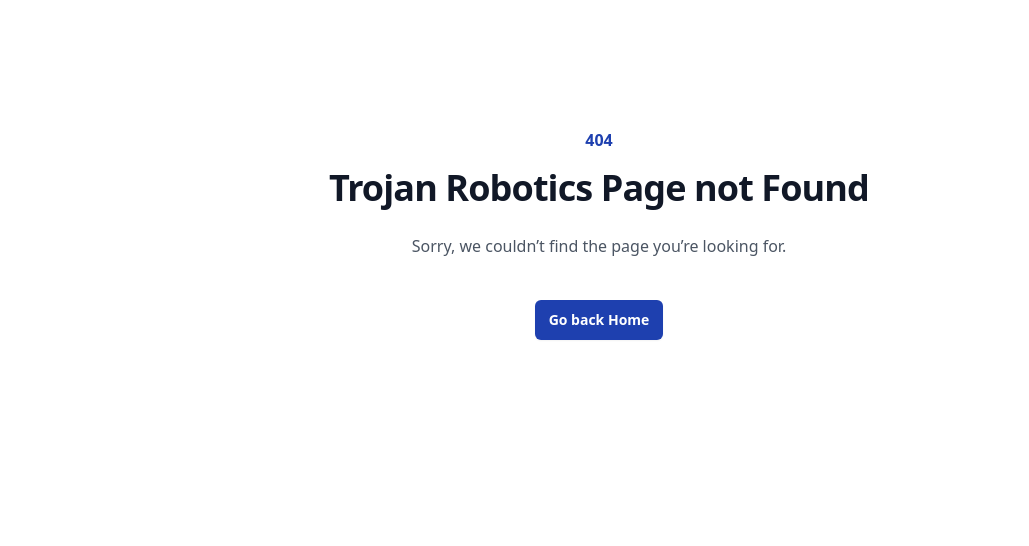
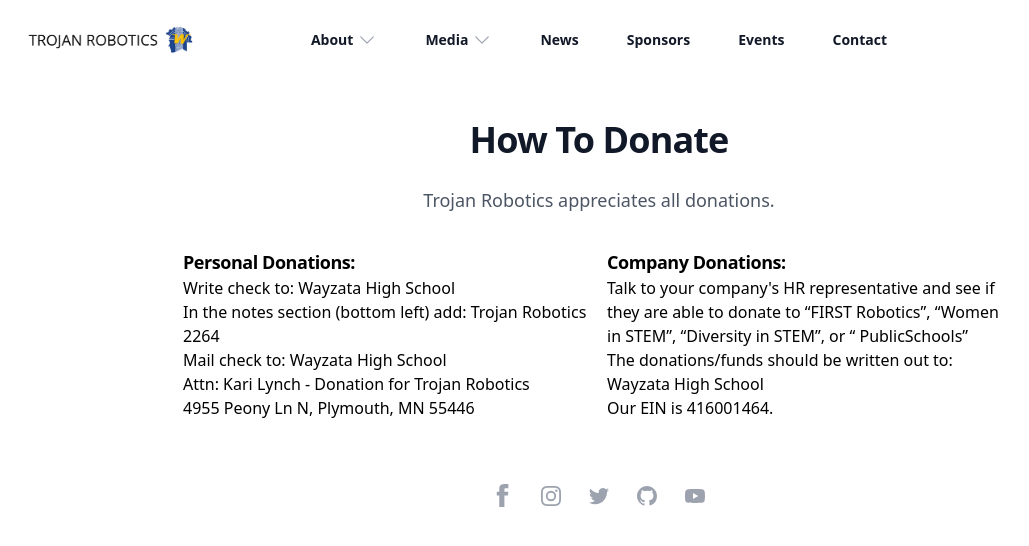
Before and after one commit to Team-2264/RoboticsWebsite, a React (Create React App) app in the folder reactjs/: page /donate in a window 1280 px wide. Before the commit this address had no page. Shown: the top 546 px of the page, without its empty margins (41-1070 px from the left). Built offline with nearby package versions, Linux system fonts and the light colour scheme.

Commit message:
Spelling errors fixed in about us page, improved donate page

```diff
--- a/reactjs/src/App.js
+++ b/reactjs/src/App.js
@@ -11,6 +11,7 @@ import News from "./pages/News";
 import ArticlePage from "./components/articlePage";
 import AboutUs from "./pages/aboutUs";
 import Members from "./pages/Members";
+import Donate from "./pages/donate"
 const App = () => {
 
 
@@ -31,6 +32,7 @@ const App = () => {
                     <Route path="/aboutUs" element={<AboutUs />}/>
                     <Route path="/article/:index" element={<ArticlePage />} />
                     <Route path="/members" element={<Members />} />
+                    <Route path="/donate" element={<Donate />} />
                 </Routes>
             </BrowserRouter>
         </div>
--- a/reactjs/src/components/hero.js
+++ b/reactjs/src/components/hero.js
@@ -39,14 +39,15 @@ export default function Hero({ programName }) {
                         Get involved
                       </h1>
                     </Link>
-                    <a href={pdf} target='_blank'>
+                    <Link to="/donate">
                       <h1
                         offset={26.9}
                         className="flex items-center justify-center px-4 py-3 border border-transparent text-base font-medium rounded-md shadow-sm text-white bg-yellow-400 bg-opacity-60 hover:bg-opacity-70 sm:px-8"
                       >
                         Donate
                       </h1>
-                    </a>
+                    </Link>
+
                   </div>
                 </div>
 
--- a/reactjs/src/pages/aboutUs.js
+++ b/reactjs/src/pages/aboutUs.js
@@ -33,7 +33,7 @@ export default function AboutUs() {
                     <div className="mx-auto max-w-2xl lg:text-center">
                         <h2 className="text-base font-semibold leading-7 text-blue-800">About Trojan Robotics</h2>
                         <p className="mt-2 text-3xl font-bold tracking-tight text-gray-900 sm:text-4xl">
-                            Our team's mission is to provide an inclusive and life-changing platform, giving youg students the skills, and resilience needed for the future.
+                            Our team's mission is to provide an inclusive and life-changing platform and give young students the skills and resilience needed for the future.
                         </p>
                         <p className="mt-6 text-lg leading-8 text-gray-600">
                             The Trojan Robotics (FRC Team 2264) is a Wayzata Public School ISD 284 robotics team from Plymouth, Minnesota.
--- /dev/null
+++ b/reactjs/src/pages/donate.js
@@ -0,0 +1,49 @@
+import { ArrowPathIcon, ChatBubbleOvalLeftEllipsisIcon, CloudArrowUpIcon, FingerPrintIcon, LockClosedIcon, UserGroupIcon, WrenchIcon } from '@heroicons/react/24/outline'
+import Footer from '../components/footer'
+import NavBar from '../components/NavBar'
+
+export default function Donate() {
+    return (
+        <div>
+            <NavBar />
+            <div className="bg-white pt-8">
+                <div className="mx-auto max-w-4xl px-6 lg:px-8">
+                    <div className="mx-auto max-w-2xl lg:text-center">
+                        <p className="mt-2 text-3xl font-bold tracking-tight text-gray-900 sm:text-4xl">
+                                How To Donate</p>
+                        <p className="mt-6 text-lg leading-8 text-gray-600">
+                            Trojan Robotics appreciates all donations.
+                        </p>
+                    </div>
+                    <br></br>
+                <div className="grid grd-cols-1 sm:grid-cols-2 gap-4">
+                    <div>
+                        <h1 className='mt-2 text-3x1 font-bold tracking-tight text:gray-900 sm:text-4x1 text-lg'>
+                            Personal Donations:
+                        </h1>
+                        <p className = 'text-md'>
+                        Write check to: Wayzata High School <br></br>
+                        In the notes section (bottom left) add: Trojan Robotics 2264 <br></br>
+                        Mail check to: Wayzata High School <br></br>
+                        Attn: Kari Lynch - Donation for Trojan Robotics <br></br>
+                        4955 Peony Ln N, Plymouth, MN 55446<br></br>
+                        </p>
+                </div>
+                <div>
+                <h1 className='mt-2 text-3x1 font-bold tracking-tight text:gray-900 sm:text-4x1 text-lg'>
+                    Company Donations:
+                </h1>
+                <p className = 'text-md'>
+                Talk to your company's HR representative and see if they are able to donate to “FIRST Robotics”, “Women in STEM”, “Diversity in STEM”, or “ PublicSchools” <br></br>
+                The donations/funds should be written out to: Wayzata High School<br></br>
+                Our EIN is 416001464. <br></br>
+                </p>
+                </div>
+                </div>
+                </div>
+
+            </div>
+            <Footer />
+        </div>
+    )
+}
--- a/reactjs/src/pages/noPage.js
+++ b/reactjs/src/pages/noPage.js
@@ -9,7 +9,7 @@ export default function NoPage() {
                 <p class="mt-6 text-base leading-7 text-gray-600">Sorry, we couldn’t find the page you’re looking for.</p>
                 <div class="mt-10 flex items-center justify-center gap-x-6">
                     <a href="#" class="rounded-md bg-blue-800 px-3.5 py-2.5 text-sm font-semibold text-white shadow-sm hover:bg-indigo-500 focus-visible:outline focus-visible:outline-2 focus-visible:outline-offset-2 focus-visible:outline-blue-600">
-                    <Link to={`/home`}>Go back Home</Link>
+                    <Link to={`/home`}>Go back home</Link>
 
                     </a>
                 </div>
```
